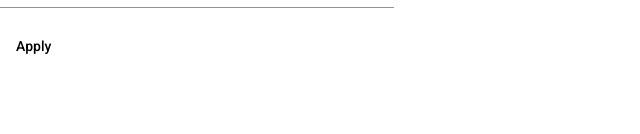
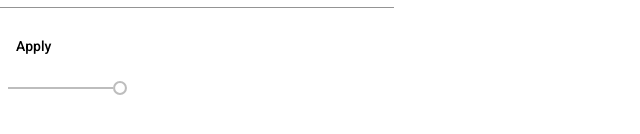
Before and after one commit to HenrySu/GameOfLife, an Angular app: page / in a window 1280 px wide. Shown: the part 170-304 px from the top of the page, without its empty margins (0-640 px from the left). Built offline with nearby package versions, Linux system fonts and the light colour scheme.

Commit message:
pass lifespan to gameboard component

```diff
--- a/src/app/app.component.html
+++ b/src/app/app.component.html
@@ -1,2 +1,3 @@
 <app-game-setting (gameSettingChanged)="gameSettingChanged($event)"></app-game-setting>
+<app-play-setting (generationLifeSpanChanged)="updateLifespan($event)"></app-play-setting>
 <app-game-board></app-game-board>
--- a/src/app/app.component.ts
+++ b/src/app/app.component.ts
@@ -10,7 +10,12 @@ import { GameBoardComponent } from './game/components/game-board/game-board.comp
 export class AppComponent {
   title = 'game-of-life';
   @ViewChild(GameBoardComponent) gameBoardComponent: GameBoardComponent;
+
   gameSettingChanged(gameSetting: GameSetting) {
     this.gameBoardComponent.updateBoard(gameSetting);
   }
+
+  updateLifespan(lifespanInMiliSecond: number) {
+    this.gameBoardComponent.updateLifespan(lifespanInMiliSecond);
+  }
 }
--- a/src/app/app.module.ts
+++ b/src/app/app.module.ts
@@ -6,12 +6,14 @@ import { AppComponent } from './app.component';
 import { GameBoardComponent } from './game/components/game-board/game-board.component';
 import { GameSettingComponent } from './game/components/game-setting/game-setting.component';
 import { MaterialModule } from './material/material.module';
+import { PlaySettingComponent } from './game/components/play-setting/play-setting.component';
 
 @NgModule({
   declarations: [
     AppComponent,
     GameBoardComponent,
-    GameSettingComponent
+    GameSettingComponent,
+    PlaySettingComponent
   ],
   imports: [
     BrowserModule,
--- a/src/app/game/components/game-board/game-board.component.ts
+++ b/src/app/game/components/game-board/game-board.component.ts
@@ -31,4 +31,7 @@ export class GameBoardComponent implements OnInit {
     this.evolutionSubscription?.unsubscribe();;
     this.evolutionSubscription = this.createGame(gameSetting);
   }
+
+  updateLifespan(lifespanInMiliSecond: number) {
+  }
 }
--- a/src/app/game/components/game-setting/game-setting.component.html
+++ b/src/app/game/components/game-setting/game-setting.component.html
@@ -1,5 +1,4 @@
 <h2>Game setting</h2>
-
 <form [formGroup]="settingForm" (ngSubmit)="onSubmit()">
   <section id="board-size">
     <mat-form-field>
--- /dev/null
+++ b/src/app/game/components/play-setting/play-setting.component.html
@@ -0,0 +1 @@
+<mat-slider min="100" max="1000" step="100" invert (change)="sliderChanged($event)"></mat-slider>
--- /dev/null
+++ b/src/app/game/components/play-setting/play-setting.component.scss
@@ -0,0 +1,3 @@
+mat-slider {
+  width: auto;
+}
--- /dev/null
+++ b/src/app/game/components/play-setting/play-setting.component.ts
@@ -0,0 +1,20 @@
+import { Component, OnInit, Output, EventEmitter } from '@angular/core';
+import { MatSliderChange } from '@angular/material/slider';
+
+@Component({
+  selector: 'app-play-setting',
+  templateUrl: './play-setting.component.html',
+  styleUrls: ['./play-setting.component.scss']
+})
+export class PlaySettingComponent implements OnInit {
+  @Output() generationLifeSpanChanged: EventEmitter<number> = new EventEmitter();
+  constructor() { }
+
+  ngOnInit(): void {
+  }
+
+  sliderChanged($event: MatSliderChange) {
+    const generationLifeSpanInMiliSecond = $event.value;
+    this.generationLifeSpanChanged.emit(generationLifeSpanInMiliSecond);
+  }
+}
```
